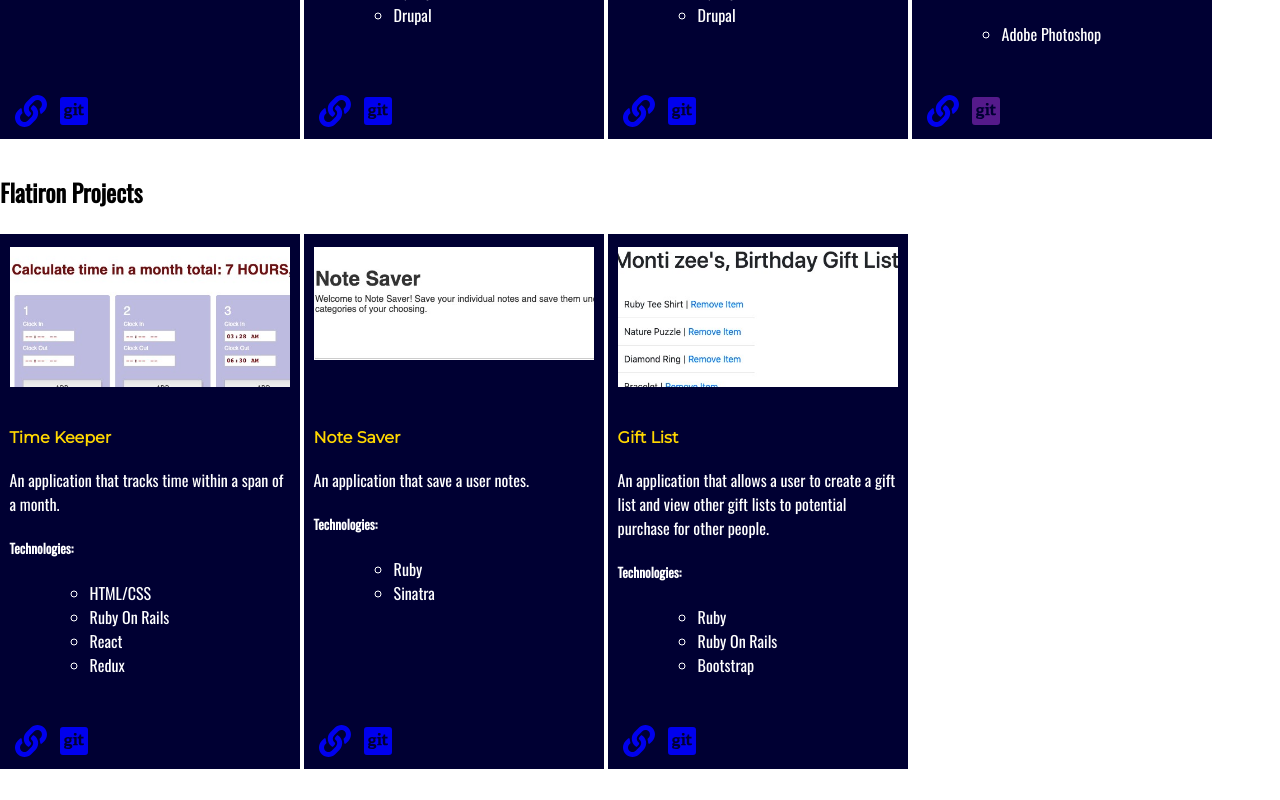
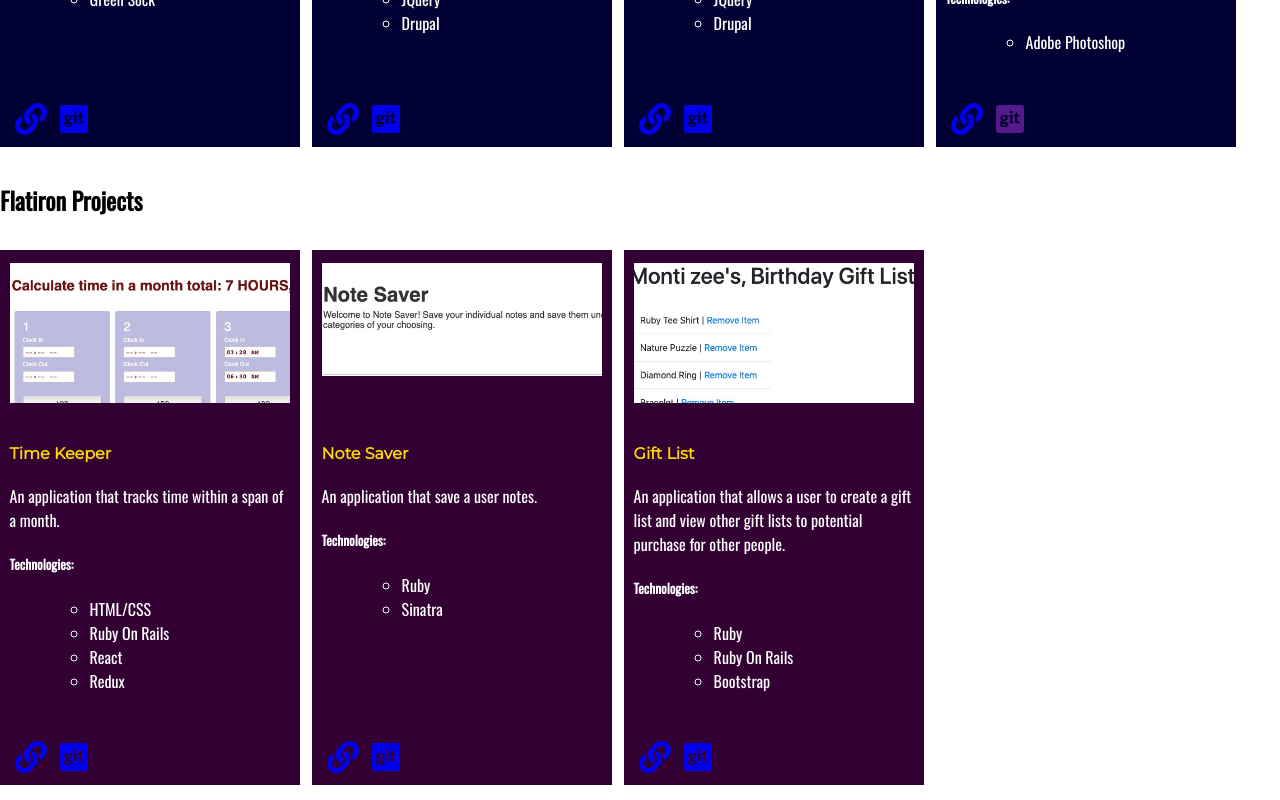
Before and after one commit to Monty7/portfolio, a React (Create React App) app: page / in a window 1280 px wide. Shown: the part 625-1425 px from the top of the page. Built offline with nearby package versions, Linux system fonts and the light colour scheme.

Commit message:
Added different color for flatiron section and more space in between

```diff
--- a/src/App.css
+++ b/src/App.css
@@ -14,13 +14,18 @@ body{
 	grid-template-columns: repeat(4, 300px);
 	grid-template-rows: 1fr;
 	  grid-auto-flow: dense;
-	  grid-gap: 4px;
+	  grid-gap: 12px;
 	  box-sizing: border-box;
 }
 
 .project_name {
   grid-column-start: 1;
   grid-column-end: 7;
+
+}
+
+.Flatiron.Projects ~ .block {
+	background-color: rgb(51,0,51);
 }
 
 .block {
@@ -43,7 +48,7 @@ body{
 	text-align: left;
 }
 article {
-	background-color: #000033;
+	background-color: rgb(0,0,51);
 	color: white;
 	position: relative;
 	padding: 0.8em 0.6em;
--- a/src/components/articleProject.js
+++ b/src/components/articleProject.js
@@ -29,7 +29,6 @@ class ArticleProject extends Component {
             </article>
             )}
         )
-                console.log(projectProperties)
         return(
 
             <div className="projectRow">
--- a/src/components/sectionNames.js
+++ b/src/components/sectionNames.js
@@ -2,7 +2,7 @@ import React from 'react'
 
 const SectionName = (props) => {
     return(
-        <div className="project_name">
+        <div className={`${props.orgName} project_name`} >
             <h2>{props.orgName}</h2>
         </div>
     )
```
